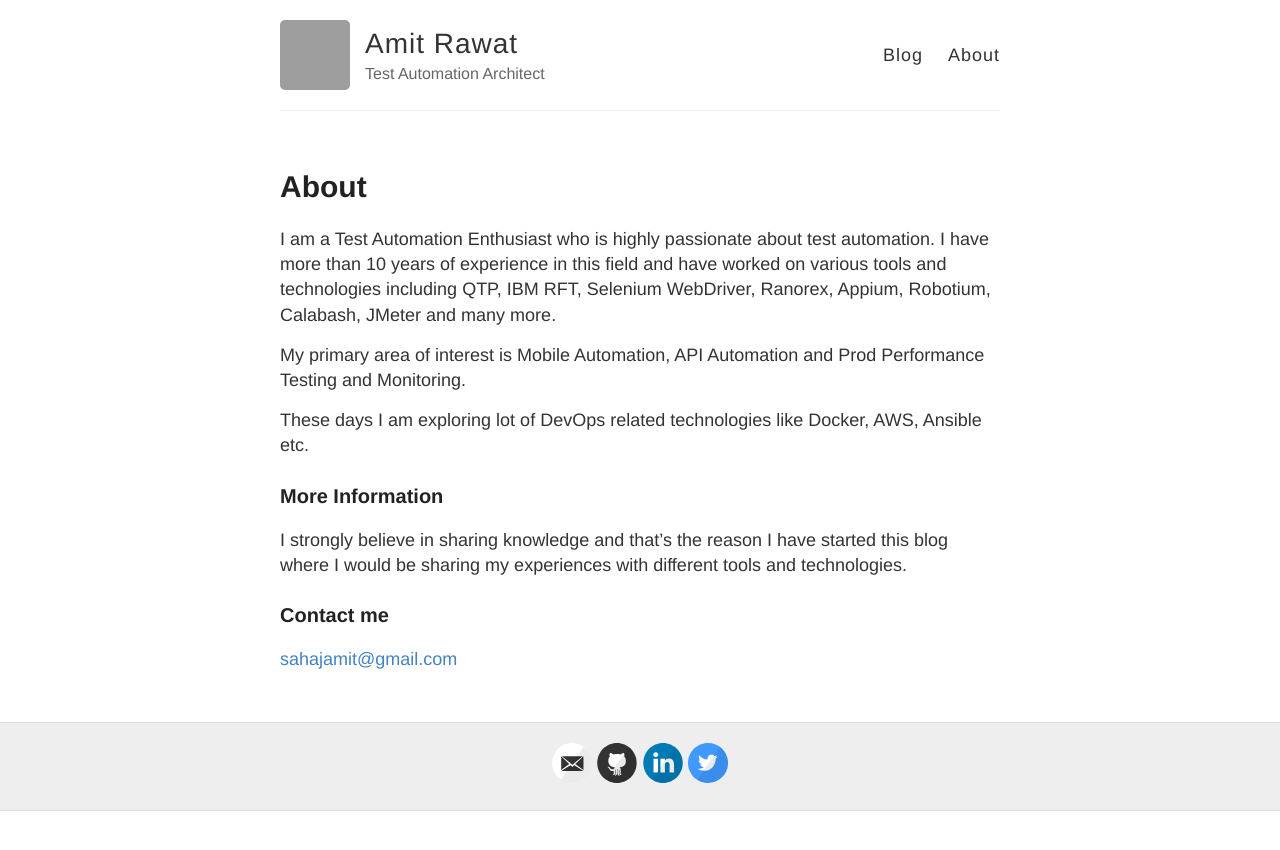
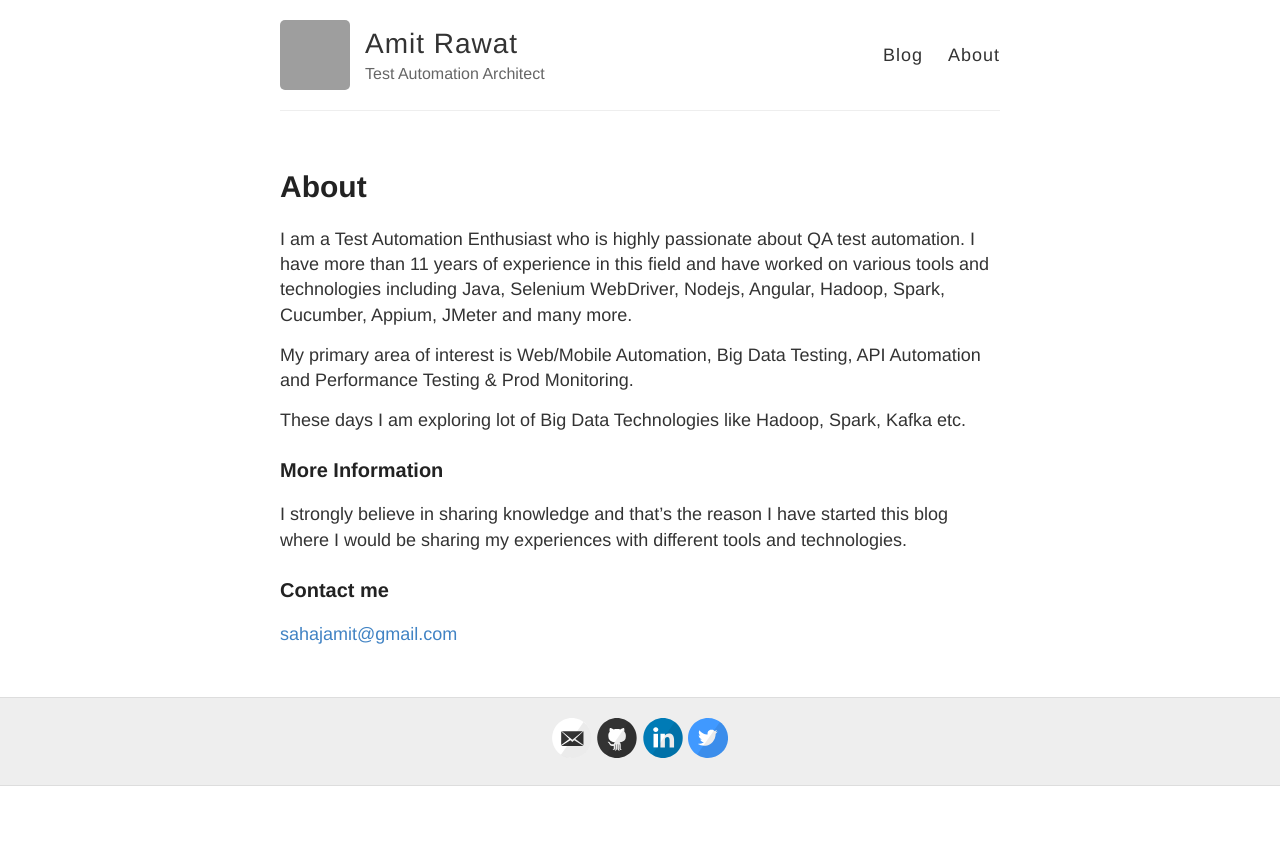
Before and after one commit to sahajamit/sahajamit.github.io, a Jekyll site: the page built from about.md, in a window 1280 px wide. Shown: the top 850 px of the page. Built offline with Jekyll 4.4.1, drawn with Linux system fonts in a browser that asks for light colours; grey boxes are pictures that could not be loaded.

Commit message:
updated about me

```diff
--- a/about.md
+++ b/about.md
@@ -4,11 +4,11 @@ title: About
 permalink: /about/
 ---
 
-I am a Test Automation Enthusiast who is highly passionate about test automation. I have more than 10 years of experience in this field and have worked on various tools and technologies including QTP, IBM RFT, Selenium WebDriver, Ranorex, Appium, Robotium, Calabash, JMeter and many more.
+I am a Test Automation Enthusiast who is highly passionate about QA test automation. I have more than 11 years of experience in this field and have worked on various tools and technologies including Java, Selenium WebDriver, Nodejs, Angular, Hadoop, Spark, Cucumber, Appium, JMeter and many more.
 
-My primary area of interest is Mobile Automation, API Automation and Prod Performance Testing and Monitoring.
+My primary area of interest is Web/Mobile Automation, Big Data Testing, API Automation and  Performance Testing & Prod Monitoring.
 
-These days I am exploring lot of DevOps related technologies like Docker, AWS, Ansible etc.
+These days I am exploring lot of Big Data Technologies like Hadoop, Spark, Kafka etc.
 
 ### More Information
 
```
